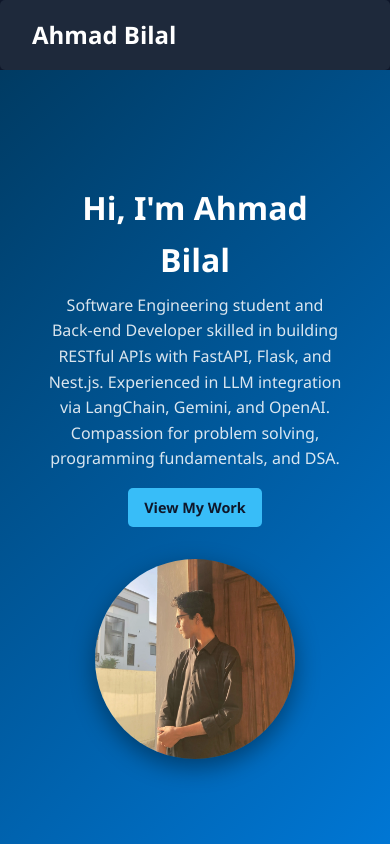
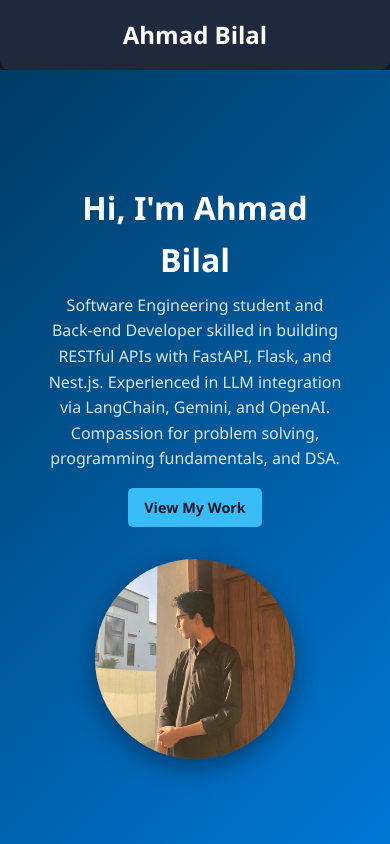
Before and after one commit to ahbilal220/portfolio, a React (Vite) app: page / in a window 390 px wide. Shown: the top 844 px of the page. Built offline with nearby package versions, Linux system fonts and the light colour scheme.

Commit message:
Updated portfolio design

```diff
--- a/src/components/Navbar.css
+++ b/src/components/Navbar.css
@@ -8,7 +8,8 @@
   position: sticky;
   top: 0;
   z-index: 100;
-  border-radius: 5px;
+  border-bottom-right-radius: 10px;
+  border-bottom-left-radius: 10px;
 }
 
 .logo {
@@ -35,7 +36,29 @@
 }
 
 /* 📱 Tablet & Mobile */
+/* 📱 Tablet & Mobile */
 @media (max-width: 768px) {
+  .nav-bar {
+    justify-content: center; /* center the logo */
+    position: relative;
+  }
+
+  .logo {
+    text-align: center;
+    flex: 1; /* takes available space */
+  }
+
+  /* Keep hamburger icon at the right */
+  .menu-toggle {
+    display: block;
+    font-size: 1.8rem;
+    cursor: pointer;
+    position: absolute;
+    right: 20px;
+    top: 50%;
+    transform: translateY(-50%);
+  }
+
   .links {
     display: none; /* hide by default on mobile */
     flex-direction: column;
@@ -52,14 +75,8 @@
   .links.show {
     display: flex; /* show when menu is toggled */
   }
+}
 
-  /* Hamburger icon */
-  .menu-toggle {
-    display: block;
-    font-size: 1.8rem;
-    cursor: pointer;
-  }
-}
 
 /* 💻 Desktop */
 @media (min-width: 769px) {
```
